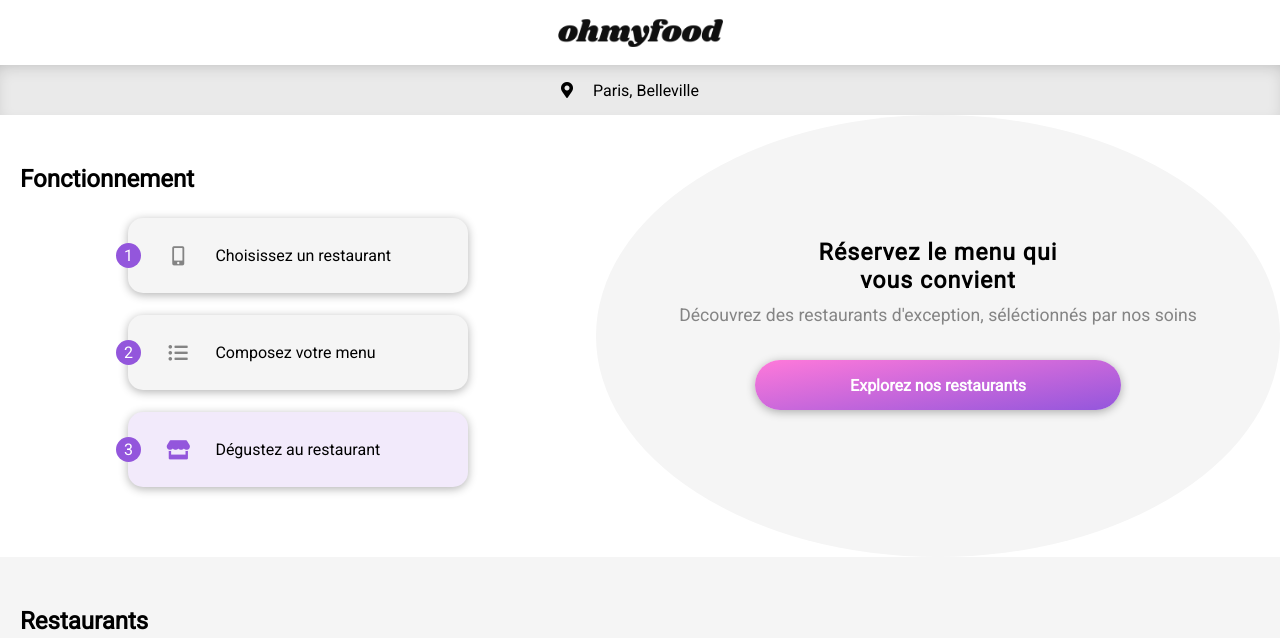
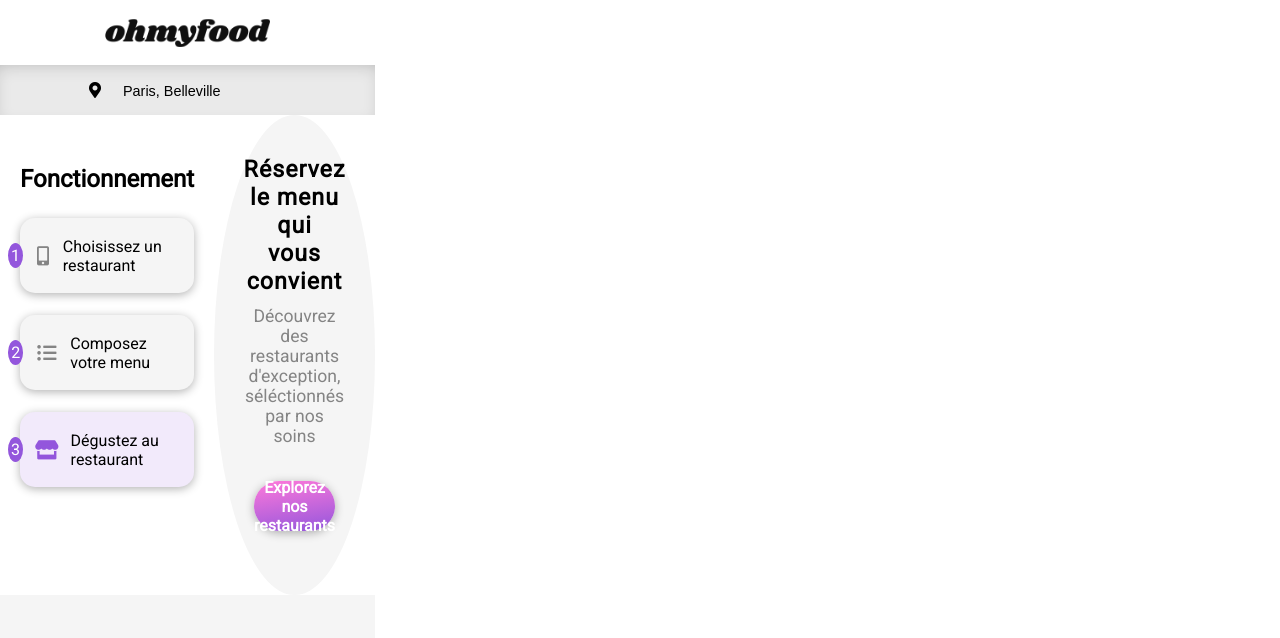
Before and after one commit to DevWeb13/GiulianoLoic_3_26082021, a website: page index.html in a window 1280 px wide. Shown: the top 638 px of the page. Drawn offline with Linux system fonts and the light colour scheme; a web font is replaced by a local one.

Commit message:
Changement <p> de .location en <input>

```diff
--- a/index.html
+++ b/index.html
@@ -31,7 +31,14 @@
 
     <!-- .location -->
     <div class="location">
-      <p>Paris, Belleville</p>
+      <label for="location"></label>
+
+      <input
+        type="text"
+        id="location"
+        name="location"
+        placeholder="Paris, Belleville"
+      />
     </div>
 
     <!-- main -->
--- a/sass/pages/_location.scss
+++ b/sass/pages/_location.scss
@@ -3,13 +3,26 @@
   height: 50px;
   background-color: $colorFourth;
   box-shadow: inset 0px 6px 20px -10px rgb(0 0 0 / 30%);
-  p {
+  padding-left: 25px;
+  label::before {
+    font-family: "Font Awesome 5 Free";
+    content: "\f3c5";
+    font-weight: bold;
     margin-right: 20px;
-    &:before {
-      font-family: "Font Awesome 5 Free";
-      content: "\f3c5";
-      font-weight: bold;
-      margin-right: 20px;
+  }
+  input {
+    text-decoration: none;
+    border: transparent;
+    background-color: transparent;
+    color: black;
+    font-size: 0.9rem;
+
+    margin-top: 2px;
+    &::placeholder {
+      color: black;
+    }
+    &:focus-visible {
+      outline: transparent;
     }
   }
 }
--- a/sass/style.scss
+++ b/sass/style.scss
@@ -11,7 +11,7 @@
 // }
 
 body {
-  // width: 375px;
+  width: 375px;
   font-family: "roboto", serif, sans-serif;
 }
 
```
Also changed, not shown: css/style.css, 1 other file.
